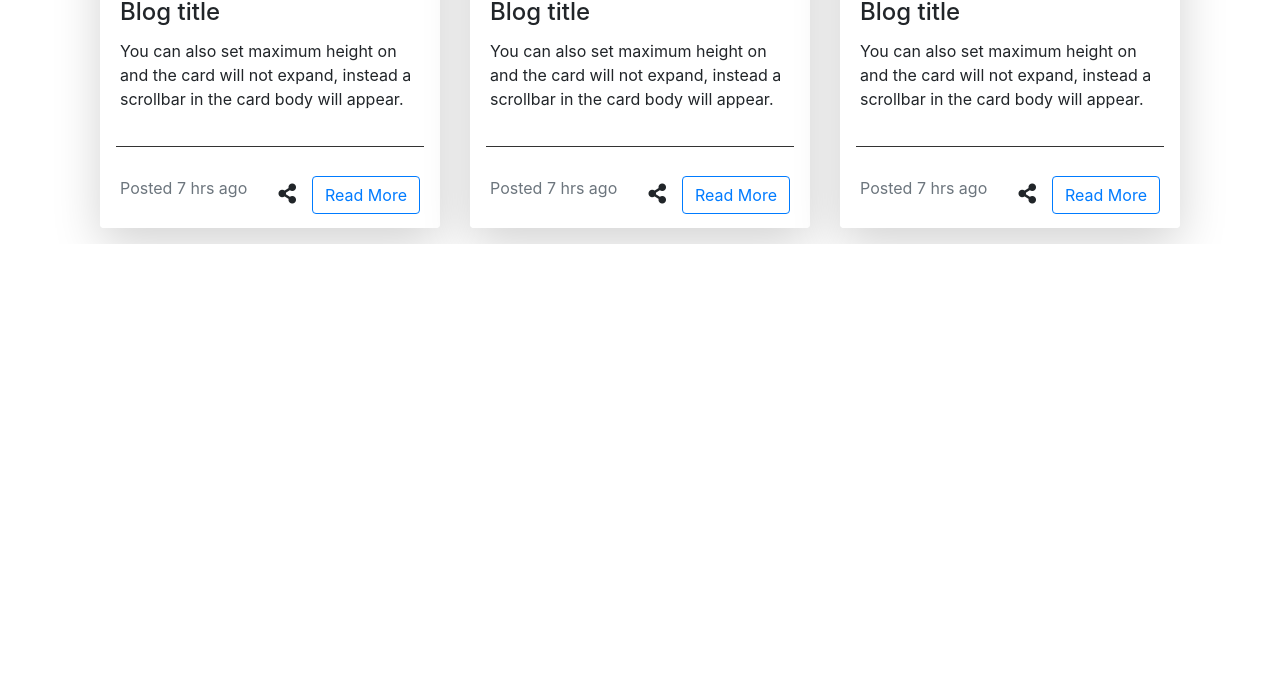
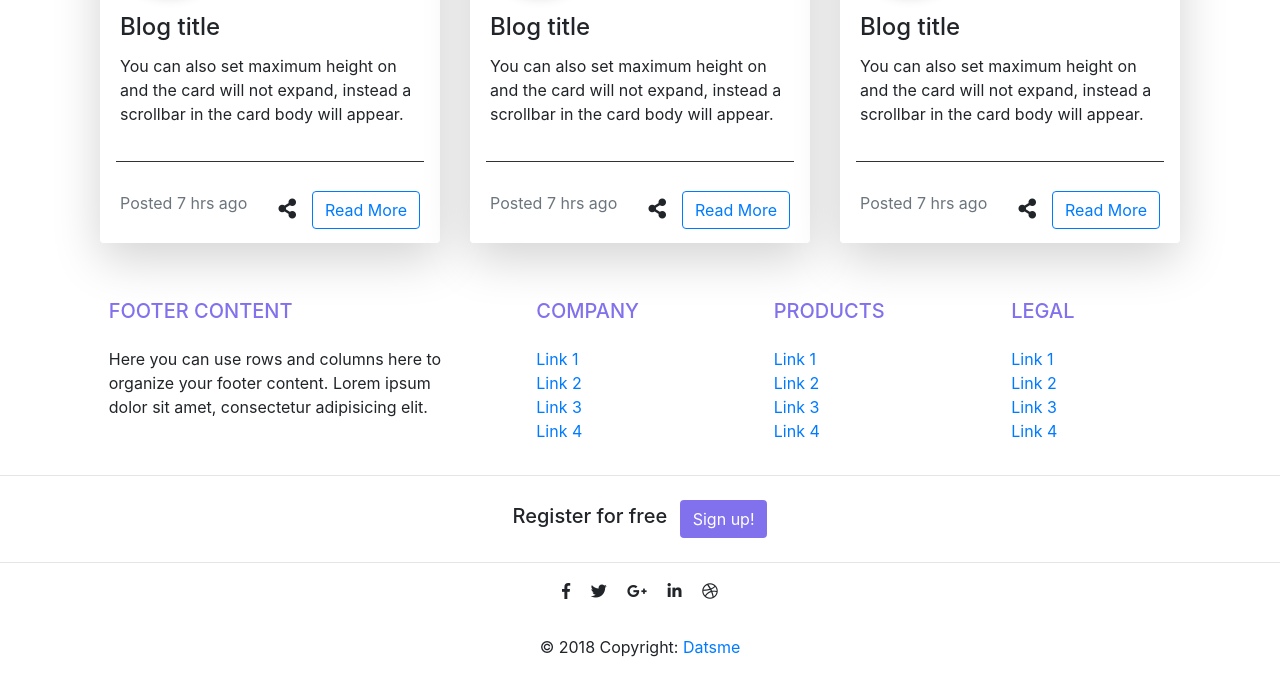
Before and after one commit to sarthaksadh01/simpleBlog, a plain HTML site: page index.html in a window 1280 px wide. Shown: the part 1233-1908 px from the top of the page. Before the commit the page ends 1477 px from the top, so only its background shows below. Drawn offline with nearby package versions, Linux system fonts and the light colour scheme.

Commit message:
added footer

```diff
--- a/index.html
+++ b/index.html
@@ -1,7 +1,6 @@
 <html>
 
 <head>
-    <meta name="viewport" content="width=device-width, initial-scale=1.0">
     <link rel="stylesheet" href="https://stackpath.bootstrapcdn.com/bootstrap/4.1.3/css/bootstrap.min.css" integrity="sha384-MCw98/SFnGE8fJT3GXwEOngsV7Zt27NXFoaoApmYm81iuXoPkFOJwJ8ERdknLPMO"
         crossorigin="anonymous">
     <link rel="stylesheet" href="https://use.fontawesome.com/releases/v5.7.2/css/all.css" integrity="sha384-fnmOCqbTlWIlj8LyTjo7mOUStjsKC4pOpQbqyi7RrhN7udi9RwhKkMHpvLbHG9Sr"
@@ -28,7 +27,7 @@
         </div>
 
 
-        <a style="color:rgb(129, 113, 237)" href="/" class=" navbar-brand mx-auto order-0 order-md-2 p-2"><b>Datsme</b></a>
+        <a style="color:rgb(129, 113, 237); font-size:30px;" href="/" class=" navbar-brand mx-auto order-0 order-md-2 p-2">Datsme</a>
 
 
 
@@ -120,7 +119,9 @@
             </div>
         </div>
 
+
         <div class="row pt-5 m-auto">
+
             <div class="col-md-6 col-lg-4 pb-3">
 
                 <!-- Add a style="height: XYZpx" to div.card to limit the card height and display scrollbar instead -->
@@ -304,6 +305,164 @@
         </div>
     </div>
 
+    <!-- Footer -->
+<footer class="page-footer font-small stylish-color-dark pt-4">
+
+        <!-- Footer Links -->
+        <div class="container text-center text-md-left">
+
+          <!-- Grid row -->
+          <div class="row">
+
+            <!-- Grid column -->
+            <div class="col-md-4 mx-auto">
+
+              <!-- Content -->
+              <h5 style="color:rgb(129, 113, 237)"  class="text-uppercase mt-3 mb-4">Footer Content</h5>
+              <p>Here you can use rows and columns here to organize your footer content. Lorem ipsum dolor sit amet, consectetur
+                adipisicing elit.</p>
+
+            </div>
+            <!-- Grid column -->
+
+            <hr class="clearfix w-100 d-md-none">
+
+            <!-- Grid column -->
+            <div class="col-md-2 mx-auto">
+
+              <!-- Links -->
+              <h5 style="color:rgb(129, 113, 237)"  class="text-uppercase mt-3 mb-4">Company</h5>
+
+              <ul class="list-unstyled">
+                <li>
+                  <a href="#!">Link 1</a>
+                </li>
+                <li>
+                  <a href="#!">Link 2</a>
+                </li>
+                <li>
+                  <a href="#!">Link 3</a>
+                </li>
+                <li>
+                  <a href="#!">Link 4</a>
+                </li>
+              </ul>
+
+            </div>
+            <!-- Grid column -->
+
+            <hr class="clearfix w-100 d-md-none">
+
+            <!-- Grid column -->
+            <div class="col-md-2 mx-auto">
+
+              <!-- Links -->
+              <h5 style="color:rgb(129, 113, 237)"  class="text-uppercase mt-3 mb-4">Products</h5>
+
+              <ul class="list-unstyled">
+                <li>
+                  <a href="#!">Link 1</a>
+                </li>
+                <li>
+                  <a href="#!">Link 2</a>
+                </li>
+                <li>
+                  <a href="#!">Link 3</a>
+                </li>
+                <li>
+                  <a href="#!">Link 4</a>
+                </li>
+              </ul>
+
+            </div>
+            <!-- Grid column -->
+
+            <hr class="clearfix w-100 d-md-none">
+
+            <!-- Grid column -->
+            <div class="col-md-2 mx-auto">
+
+              <!-- Links -->
+              <h5 style="color:rgb(129, 113, 237)"   class="text-uppercase mt-3 mb-4">Legal</h5>
+
+              <ul class="list-unstyled">
+                <li>
+                  <a href="#!">Link 1</a>
+                </li>
+                <li>
+                  <a href="#!">Link 2</a>
+                </li>
+                <li>
+                  <a href="#!">Link 3</a>
+                </li>
+                <li>
+                  <a href="#!">Link 4</a>
+                </li>
+              </ul>
+
+            </div>
+            <!-- Grid column -->
+
+          </div>
+          <!-- Grid row -->
+
+        </div>
+        <!-- Footer Links -->
+
+        <hr>
+
+        <!-- Call to action -->
+        <ul class="list-unstyled list-inline text-center py-2">
+          <li class="list-inline-item">
+            <h5 class="mb-1">Register for free</h5>
+          </li>
+          <li class="list-inline-item">
+            <a style="background:rgb(129, 113, 237)" href="#!" class="text-white btn  btn-rounded">Sign up!</a>
+          </li>
+        </ul>
+        <!-- Call to action -->
+
+        <hr>
+
+        <!-- Social buttons -->
+        <ul class="list-unstyled list-inline text-center">
+          <li class="list-inline-item">
+            <a class="btn-floating btn-fb mx-1">
+              <i class="fab fa-facebook-f"> </i>
+            </a>
+          </li>
+          <li class="list-inline-item">
+            <a class="btn-floating btn-tw mx-1">
+              <i class="fab fa-twitter"> </i>
+            </a>
+          </li>
+          <li class="list-inline-item">
+            <a class="btn-floating btn-gplus mx-1">
+              <i class="fab fa-google-plus-g"> </i>
+            </a>
+          </li>
+          <li class="list-inline-item">
+            <a class="btn-floating btn-li mx-1">
+              <i class="fab fa-linkedin-in"> </i>
+            </a>
+          </li>
+          <li class="list-inline-item">
+            <a class="btn-floating btn-dribbble mx-1">
+              <i class="fab fa-dribbble"> </i>
+            </a>
+          </li>
+        </ul>
+        <!-- Social buttons -->
+
+        <!-- Copyright -->
+        <div class="footer-copyright text-center py-3">© 2018 Copyright:
+          <a href="https://mdbootstrap.com/education/bootstrap/"> Datsme</a>
+        </div>
+        <!-- Copyright -->
+
+    </footer>
+    <!-- Footer -->
+
     <!-- <div class="row mt-4">
             <div class="col-md-3"></div>
             <div class="col-md-3">
```
